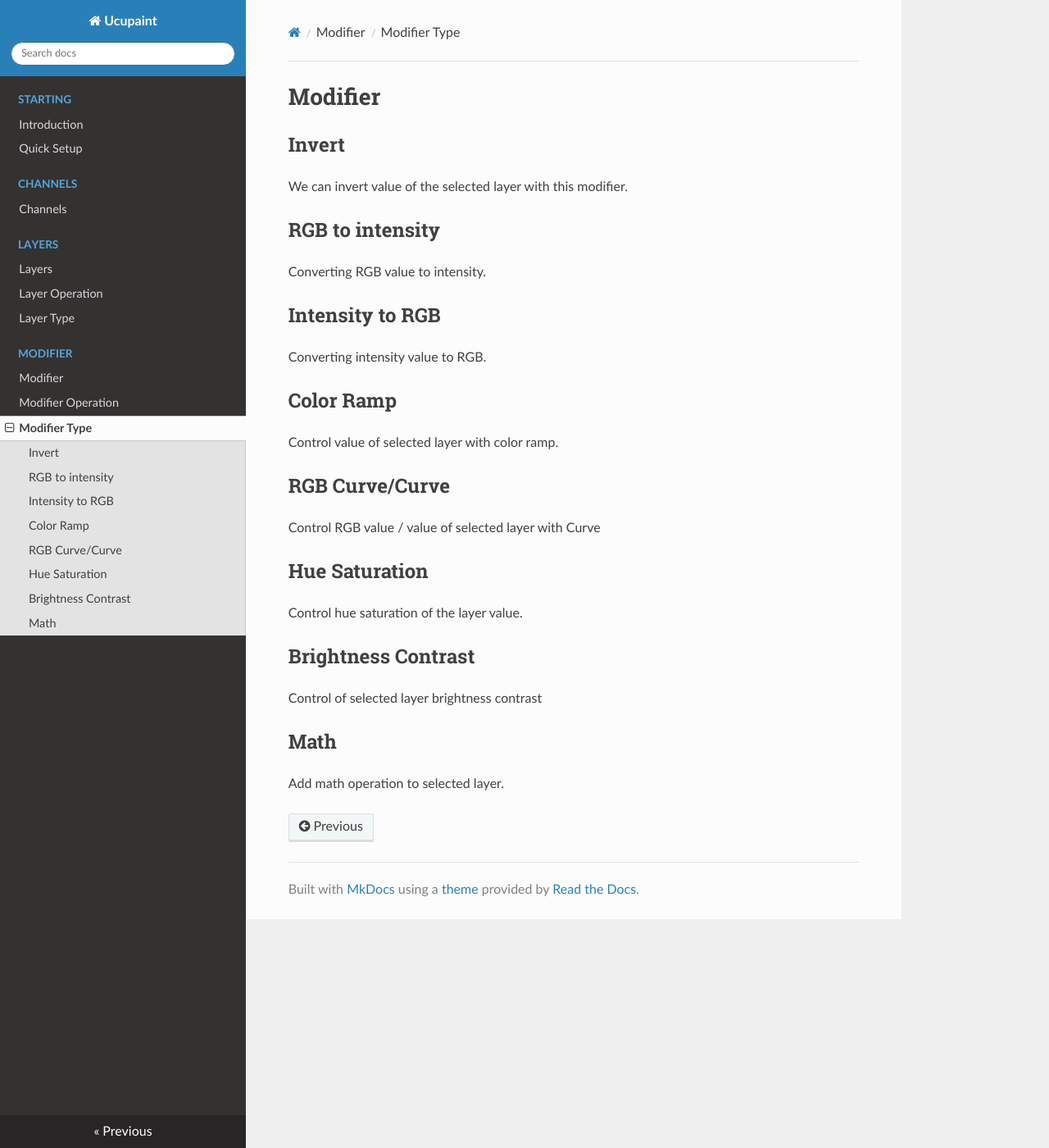
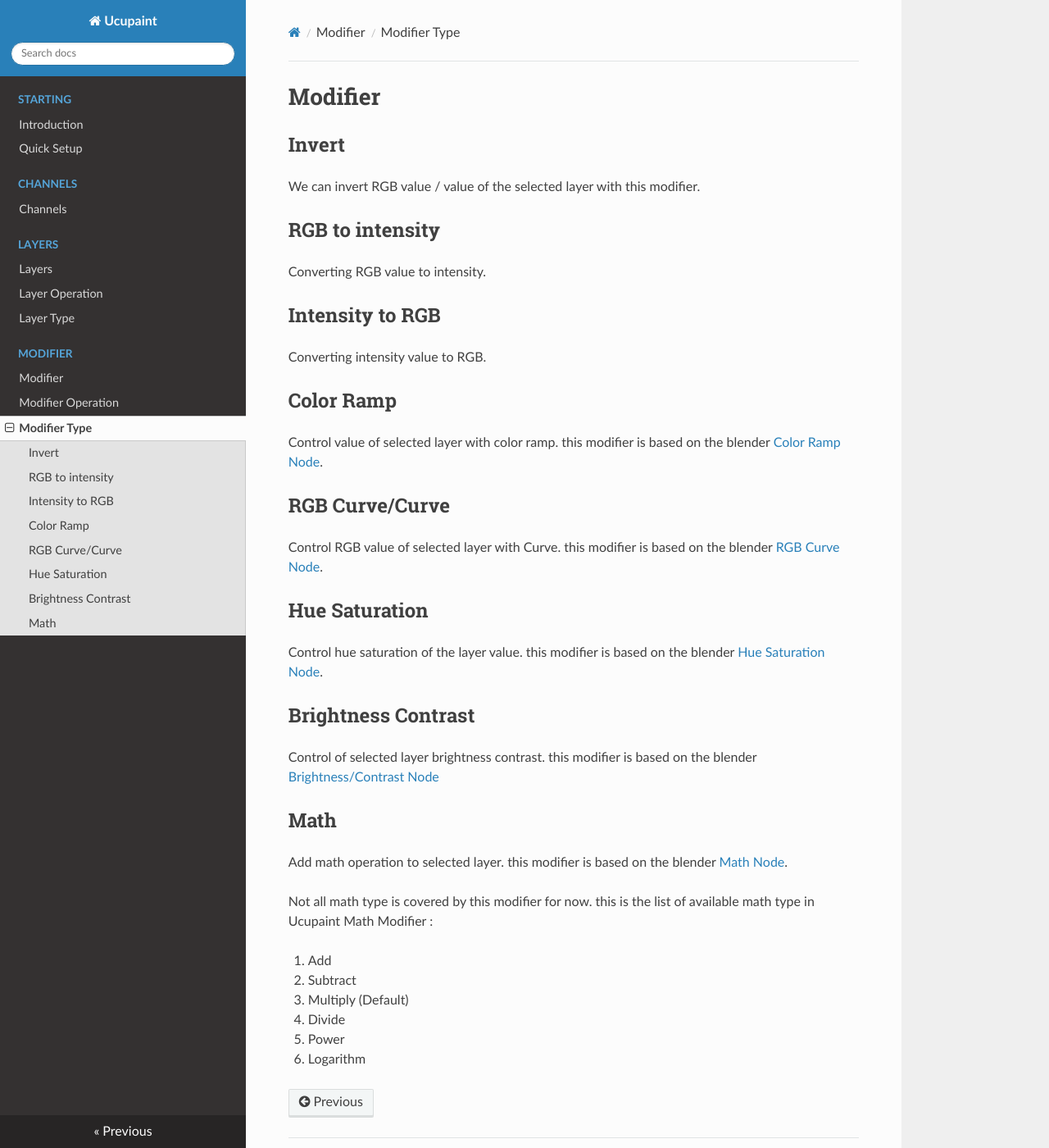
Before and after one commit to ucupumar/ucupaint-wiki, an MkDocs documentation site: the page built from docs/04.02.modifier-type.md, in a window 1280 px wide and 1400 px high. Shown: the whole window at 82% size. Built offline with MkDocs 1.6.1, drawn with Linux system fonts in a browser that asks for light colours; nearby versions of some CDN libraries.

```diff
--- a/docs/04.02.modifier-type.md
+++ b/docs/04.02.modifier-type.md
@@ -2,7 +2,7 @@
 
 ## Invert
 
-We can invert value of the selected layer with this modifier.
+We can invert RGB value / value of the selected layer with this modifier.
 
 ## RGB to intensity
 
@@ -14,20 +14,29 @@
 
 ## Color Ramp
 
-Control value of selected layer with color ramp.
+Control value of selected layer with color ramp. this modifier is based on the blender [Color Ramp Node](https://docs.blender.org/manual/en/latest/modeling/geometry_nodes/color/color_ramp.html).
 
 ## RGB Curve/Curve
 
-Control RGB value / value of selected layer with Curve
+Control RGB value of selected layer with Curve. this modifier is based on the blender [RGB Curve Node](https://docs.blender.org/manual/en/latest/render/shader_nodes/color/rgb_curves.html).
 
 ## Hue Saturation
 
-Control hue saturation of the layer value.
+Control hue saturation of the layer value. this modifier is based on the blender [Hue Saturation Node](https://docs.blender.org/manual/en/latest/render/shader_nodes/color/hue_saturation.html).
 
 ## Brightness Contrast
 
-Control of selected layer brightness contrast
+Control of selected layer brightness contrast. this modifier is based on the blender [Brightness/Contrast Node](https://docs.blender.org/manual/en/latest/render/shader_nodes/color/bright_contrast.html)
 
 ## Math
 
-Add math operation to selected layer.
+Add math operation to selected layer. this modifier is based on the blender [Math Node](https://docs.blender.org/manual/en/latest/render/shader_nodes/converter/math.html).
+
+Not all math type is covered by this modifier for now. this is the list of available math type in Ucupaint Math Modifier :
+
+1. Add
+2. Subtract
+3. Multiply (Default)
+4. Divide
+5. Power
+6. Logarithm
```
Also changed, not shown: docs/04.01.modifier-operation.md (+2 -0 lines), docs/source/04.modifier/02.gif, docs/source/04.modifier/03.gif, 2 other files.
